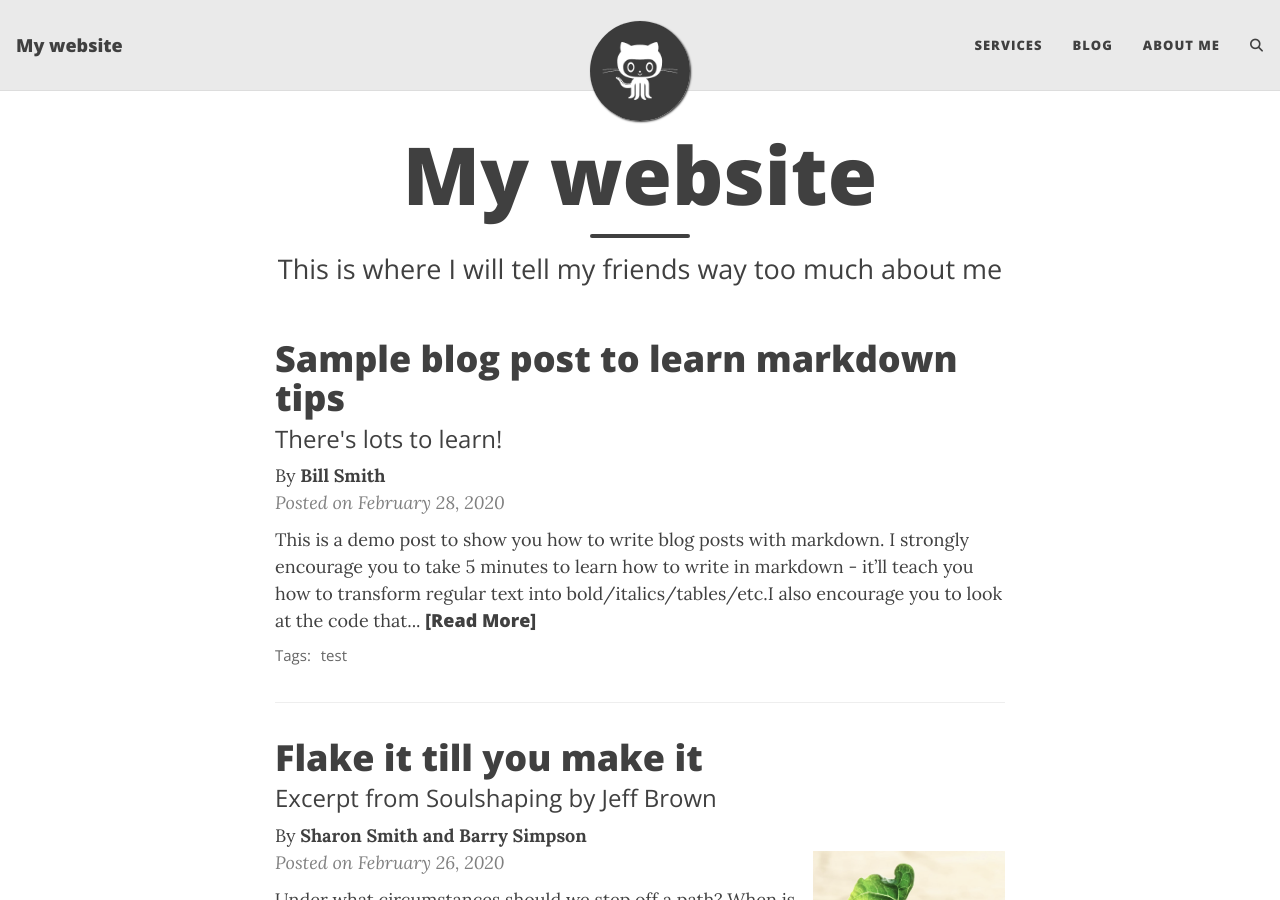
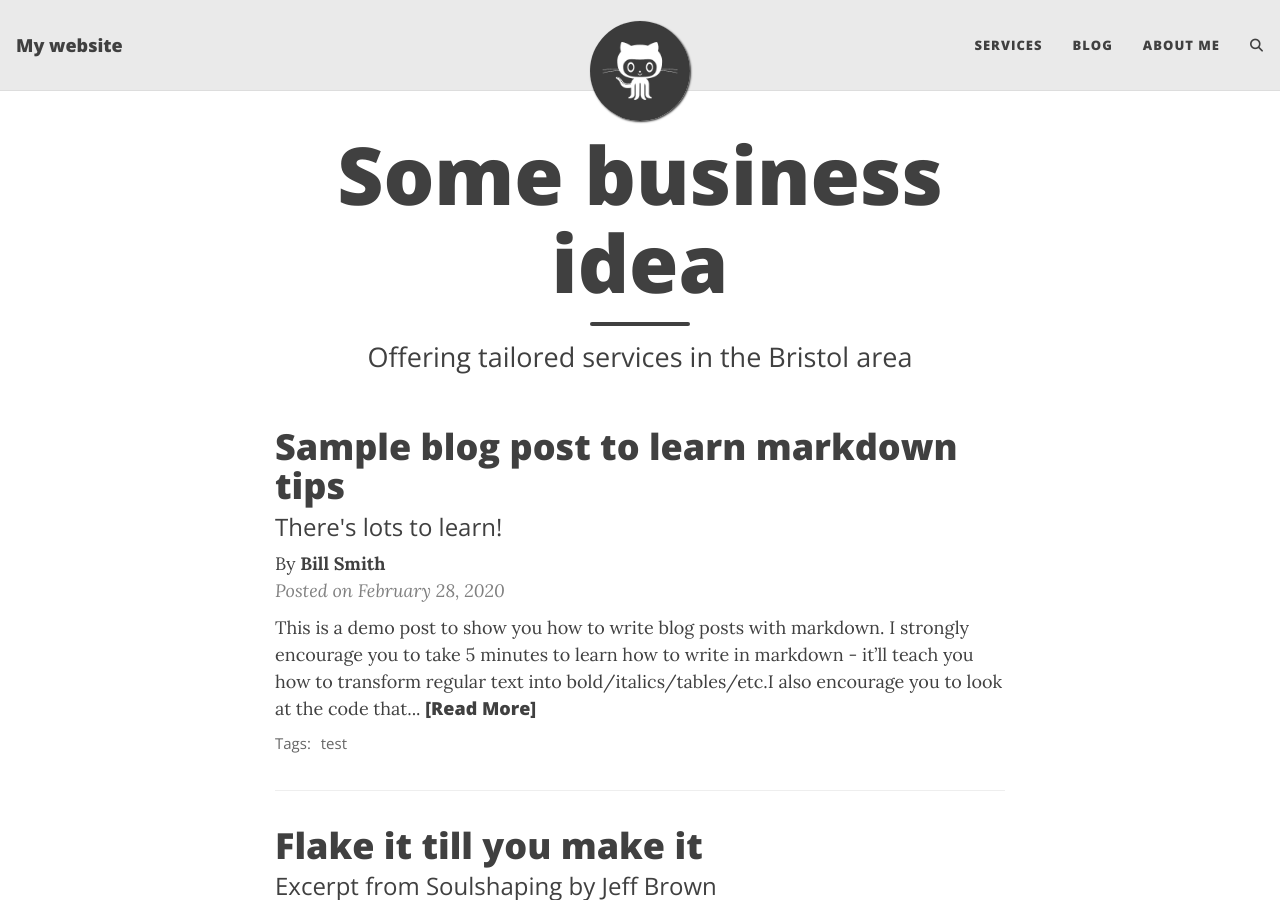
Before and after one commit to ChilledEther/business-site, a Jekyll site: the page built from index.html, in a window 1280 px wide and 900 px high. Built offline with Jekyll 4.4.1, drawn with Linux system fonts in a browser that asks for light colours; the list of posts is cut into pages by our own code; comment, search, counter and statistics services are not loaded.

Commit message:
chore: update home page

```diff
--- a/index.html
+++ b/index.html
@@ -1,5 +1,5 @@
 ---
 layout: home
-title: My website
-subtitle: This is where I will tell my friends way too much about me
+title: Some business idea
+subtitle: Offering tailored services in the Bristol area
 ---
```
